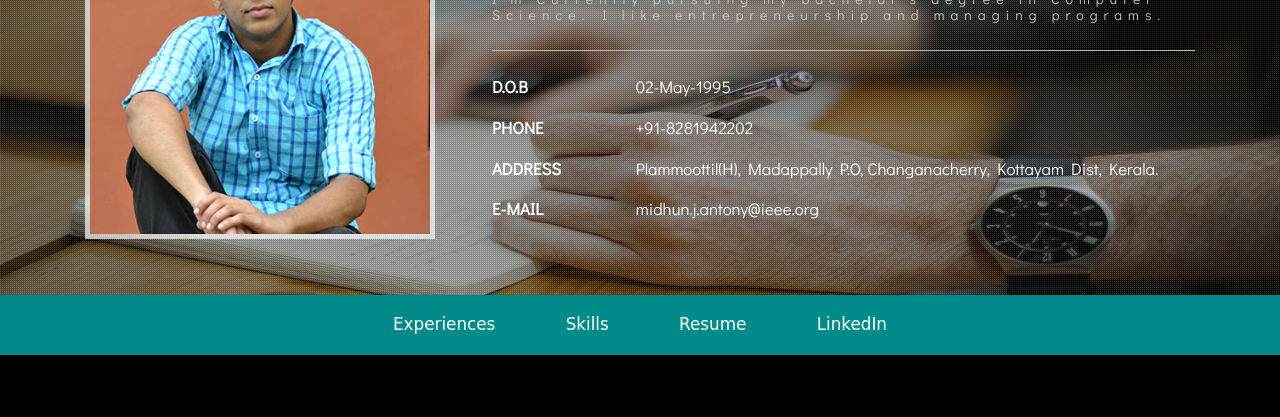
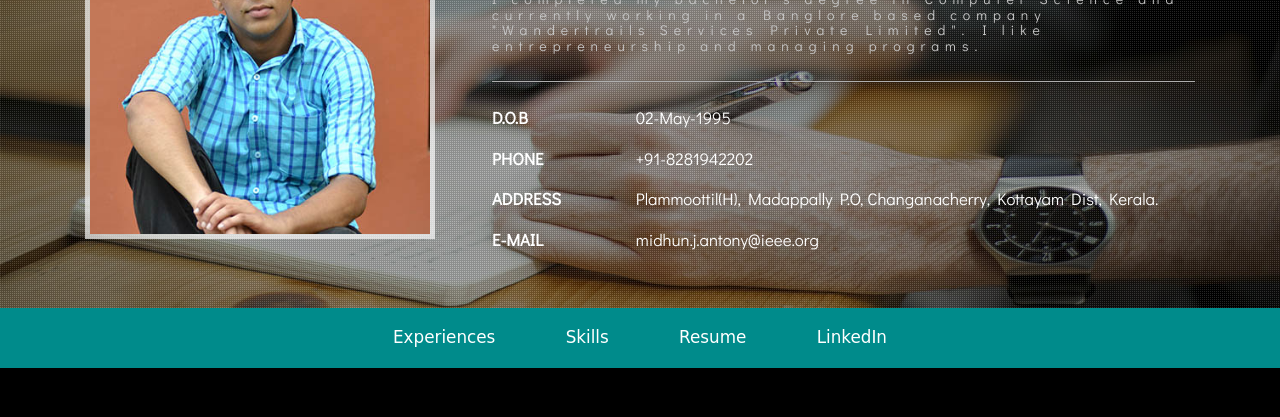
Before and after one commit to Midhun-Jo-Antony/Midhun-Jo-Antony.github.io, a plain HTML site: page index.html in a window 1280 px wide. Shown: the part 167-584 px from the top of the page. Drawn offline with Linux system fonts and the light colour scheme; a web font is replaced by a local one.

Commit message:
Update index.html

```diff
--- a/index.html
+++ b/index.html
@@ -52,7 +52,7 @@ License URL: http://creativecommons.org/licenses/by/3.0/
 				<div class="col-md-8 header-right">
 					<h2>Hello</h2>
 					<h1>I'm Midhun Jo Antony</h1>
-					<h6>I'm Currently pursuing my bachelor's degree in Computer Science. I like entrepreneurship and managing programs.</h6>
+					<h6>I completed my bachelor's degree in Computer Science and currently working in a Banglore based company "Wandertrails Services Private Limited". I like entrepreneurship and managing programs.</h6>
 						<ul class="address">
 						<li>
 							<ul class="address-text">
```
